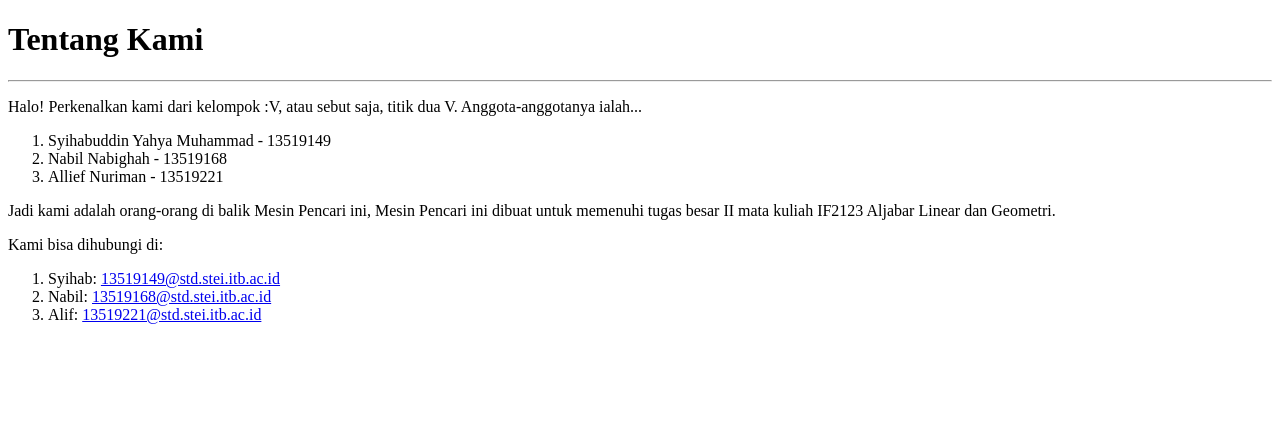
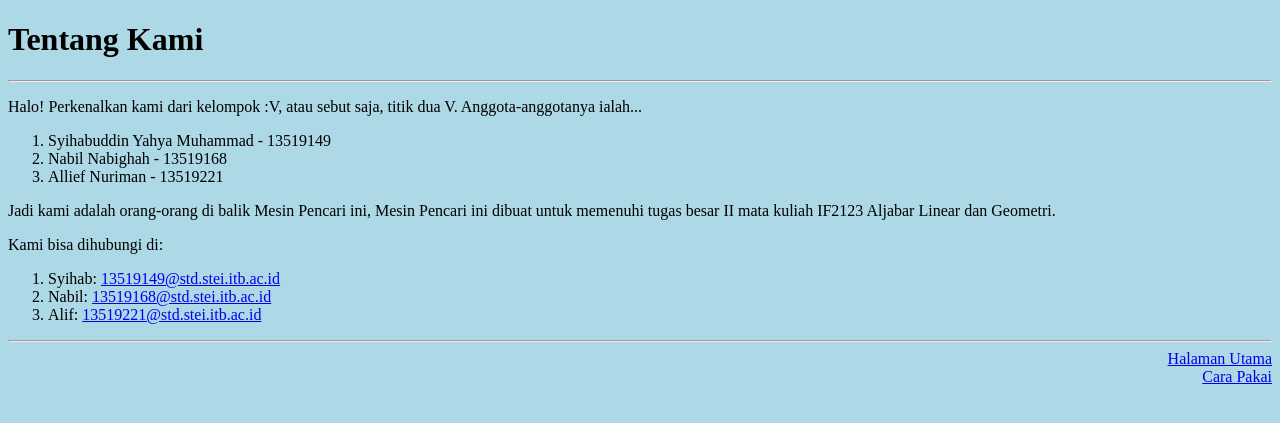
Before and after one commit to alliefn/simple-searchengine, a Flask app: page /aboutus.html in a window 1280 px wide. Shown: the top 423 px of the page. Run offline with Flask 2, Linux system fonts and the light colour scheme.

Commit message:
Add files via upload

```diff
--- a/src/templates/aboutus.html
+++ b/src/templates/aboutus.html
@@ -6,7 +6,7 @@
 	<meta http-equiv="X-UA-Compatible" content="ie=edge">
 	<title>Tentang Kami</title>
 </head>
-<body>
+<body style="background-color:lightblue;">
 	<h1>Tentang Kami</h1>
 	<hr align="center">
 	<p>
@@ -27,5 +27,13 @@
 			<li> Nabil: <a href = mailto:13519168@std.stei.itb.ac.id>13519168@std.stei.itb.ac.id</a> </li>
 			<li> Alif: <a href = mailto:13519221@std.stei.itb.ac.id>13519221@std.stei.itb.ac.id</a> </li>
 		</ol>
+	</p>
+	<hr align="center">
+	<div align="right">
+		<a href = index.html align="center">Halaman Utama</a>
+	</div>
+	<div align="right">
+		<a href = howtouse.html>Cara Pakai</a>
+	</div>
 </body>
 </html>
```
